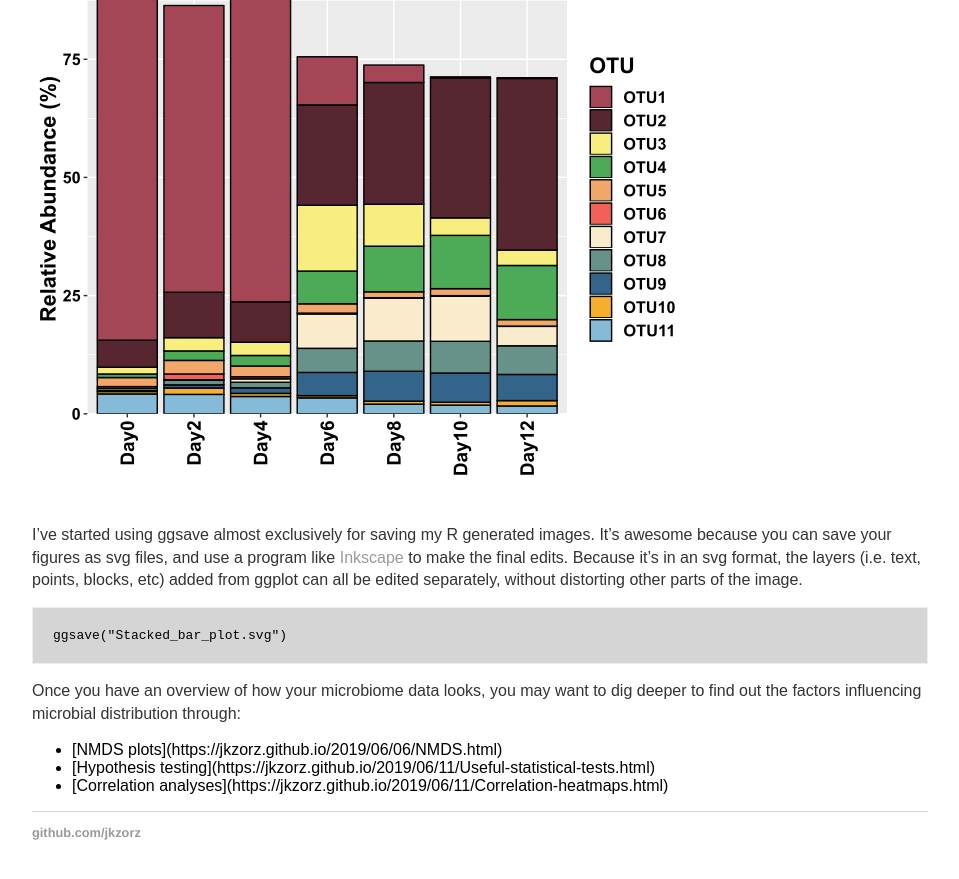
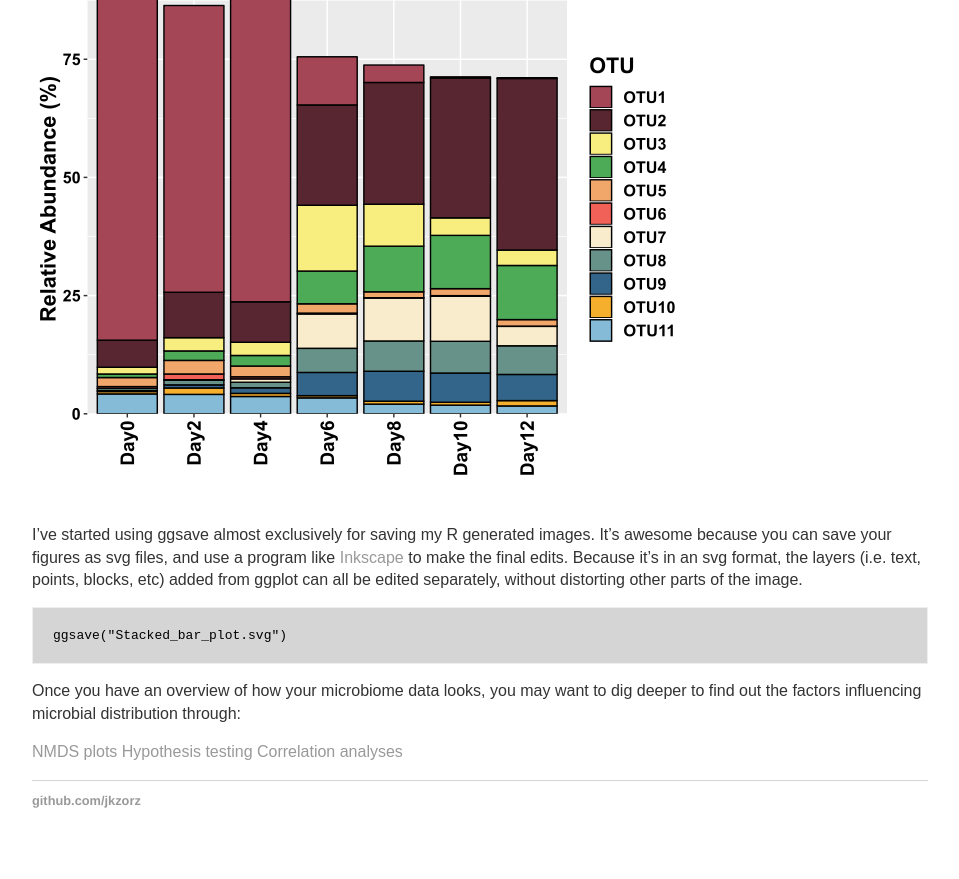
Before and after one commit to jkzorz/jkzorz.github.io, a Jekyll site: the page built from _posts/2019-06-05-stacked-bar-plots.md, in a window 1280 px wide and 900 px high, scrolled down 3006 px. Shown: the top 879 px of the window, without its empty margins (160-1119 px from the left). Built offline with Jekyll 4.4.1, drawn with Linux system fonts in a browser that asks for light colours.

Commit message:
Update 2019-06-05-stacked-bar-plots.md

```diff
--- a/_posts/2019-06-05-stacked-bar-plots.md
+++ b/_posts/2019-06-05-stacked-bar-plots.md
@@ -111,14 +111,6 @@ ggsave("Stacked_bar_plot.svg")
 
 Once you have an overview of how your microbiome data looks, you may want to dig deeper to find out the factors influencing microbial distribution through:
 
-<ul>
-    <li>
-
-   [NMDS plots](https://jkzorz.github.io/2019/06/06/NMDS.html)</li>
-    <li>
-
-   [Hypothesis testing](https://jkzorz.github.io/2019/06/11/Useful-statistical-tests.html)</li>
-    <li>
-
-   [Correlation analyses](https://jkzorz.github.io/2019/06/11/Correlation-heatmaps.html)</li>
-</ul>
+   [NMDS plots](https://jkzorz.github.io/2019/06/06/NMDS.html)
+   [Hypothesis testing](https://jkzorz.github.io/2019/06/11/Useful-statistical-tests.html)
+   [Correlation analyses](https://jkzorz.github.io/2019/06/11/Correlation-heatmaps.html)
```
